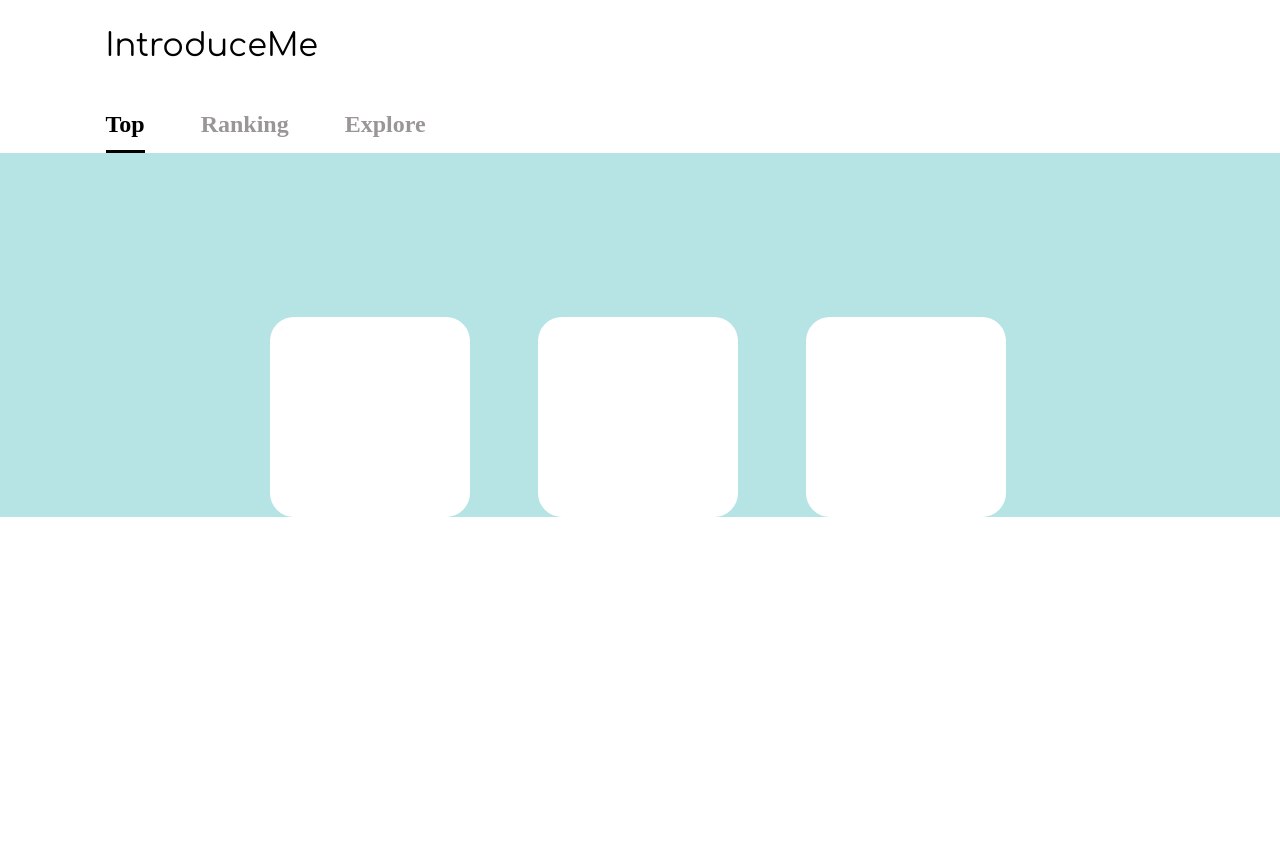
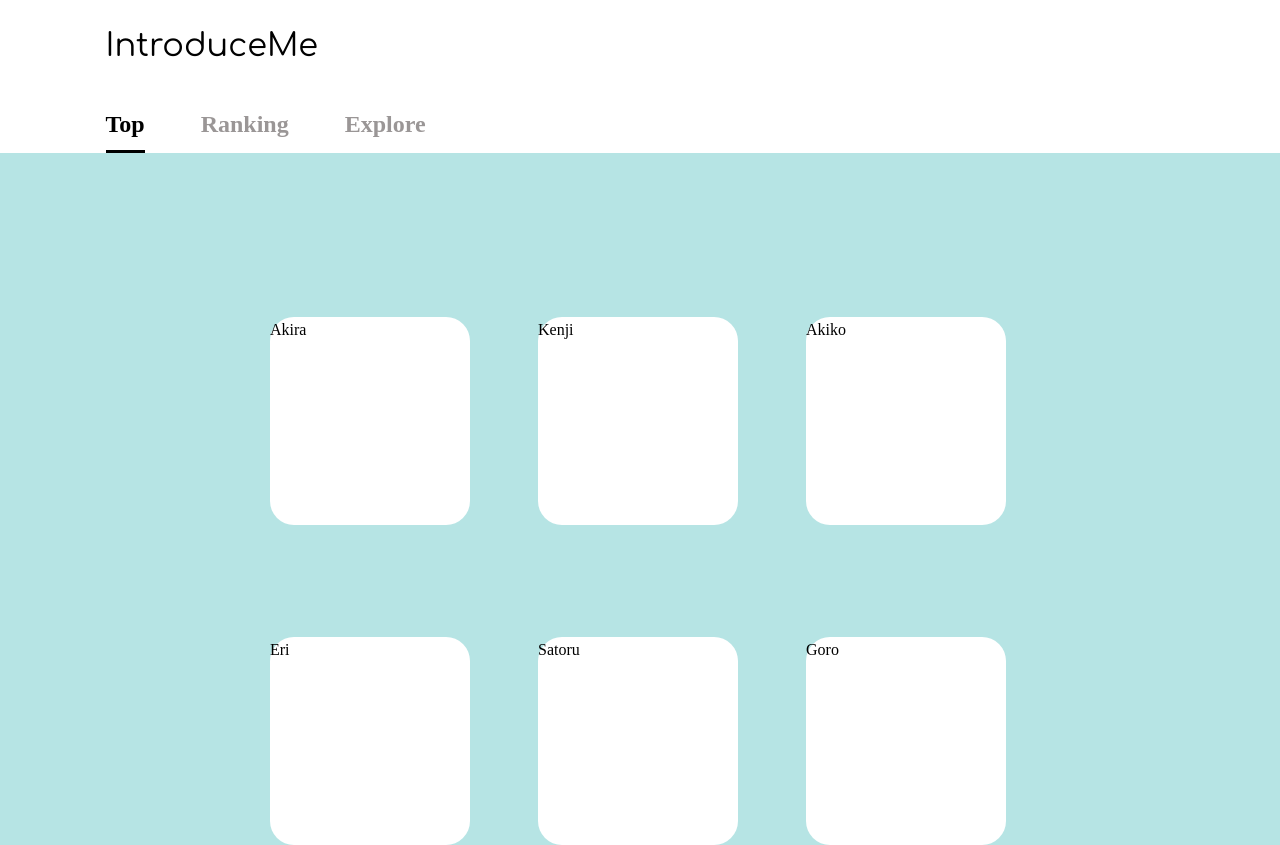
Before and after one commit to stutkhd-0709/introduceme, a Vue app in the folder packages/frontend/: page / in a window 1280 px wide. Before the commit the page ends 800 px from the top, so only its background shows below. Built offline with nearby package versions, Linux system fonts and the light colour scheme.

Commit message:
add User type

```diff
--- a/packages/frontend/src/components/user_card/UserCard.vue
+++ b/packages/frontend/src/components/user_card/UserCard.vue
@@ -1,22 +1,27 @@
 <template>
-  <div class="card">
-    <div class="card-container">
-
+  <div class="user-card">
+    <div class="user-card-container">
+      {{ user.name }}
     </div>
   </div>
 </template>
 
 <script setup lang="ts">
+import type { User } from "@/types/user"
+const props = defineProps<{
+  user: User
+}>()
+
 </script>
 
 <style>
-.card {
+.user-card {
   background-color: white;
   padding: 4px 0;
   border-radius: 24px;
 }
 
-.card-container {
+.user-card-container {
   width: 200px;
   height: 200px;
 }
--- /dev/null
+++ b/packages/frontend/src/components/user_card/UserCardList.vue
@@ -0,0 +1,65 @@
+<template>
+  <div class="card-list-container">
+    <template v-for="(user, idx) in users" :key="idx">
+      <UserCard :user="user"/>
+    </template>
+  </div>
+</template>
+
+<script setup lang="ts">
+import UserCard from "./UserCard.vue"
+import { ref } from 'vue'
+
+const users = ref([
+  {
+    name: 'Akira',
+    descriptions: {
+      short_self_intro: 'よろしくお願いします！'
+    }
+  },
+  {
+    name: 'Kenji',
+    descriptions: {
+      short_self_intro: 'よろしくお願いします！'
+    }
+  },
+  {
+    name: 'Akiko',
+    descriptions: {
+      short_self_intro: 'よろしくお願いします！'
+    }
+  },
+  {
+    name: 'Eri',
+    descriptions: {
+      short_self_intro: 'よろしくお願いします！'
+    }
+  },
+  {
+    name: 'Satoru',
+    descriptions: {
+      short_self_intro: 'よろしくお願いします！'
+    }
+  },
+  {
+    name: 'Goro',
+    descriptions: {
+      short_self_intro: 'よろしくお願いします！'
+    }
+  }
+])
+
+</script>
+
+<style>
+.user-card {
+  background-color: white;
+  padding: 4px 0;
+  border-radius: 24px;
+}
+
+.user-card-container {
+  width: 200px;
+  height: 200px;
+}
+</style>
--- /dev/null
+++ b/packages/frontend/src/types/user.ts
@@ -0,0 +1,8 @@
+type UserDescription = {
+  short_self_intro: String
+}
+
+export type User = {
+  name: String,
+  descriptions: UserDescription
+}
--- a/packages/frontend/src/views/Home.vue
+++ b/packages/frontend/src/views/Home.vue
@@ -1,18 +1,13 @@
 <template>
   <div class="l-home-page">
     <div class="f-container">
-      <div class="card-container">
-        <!-- use loop -->
-        <UserCard />
-        <UserCard />
-        <UserCard />
-      </div>
+      <UserCardList/>
     </div>
   </div>
 </template>
 
 <script setup lang="ts">
-import UserCard from '@/components/user_card/UserCard.vue';
+import UserCardList from '@/components/user_card/UserCardList.vue';
 
 </script>
 
@@ -28,8 +23,9 @@ import UserCard from '@/components/user_card/UserCard.vue';
   padding-top: 164px
 }
 
-.card-container {
+.card-list-container {
   display: flex;
-  gap: 0 68px;
+  flex-wrap: wrap;
+  gap: 112px 68px;
 }
 </style>
```
